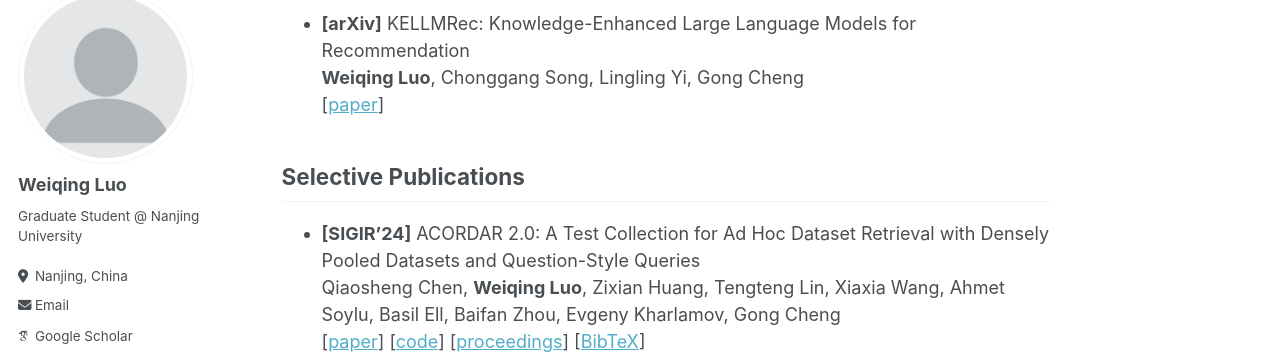
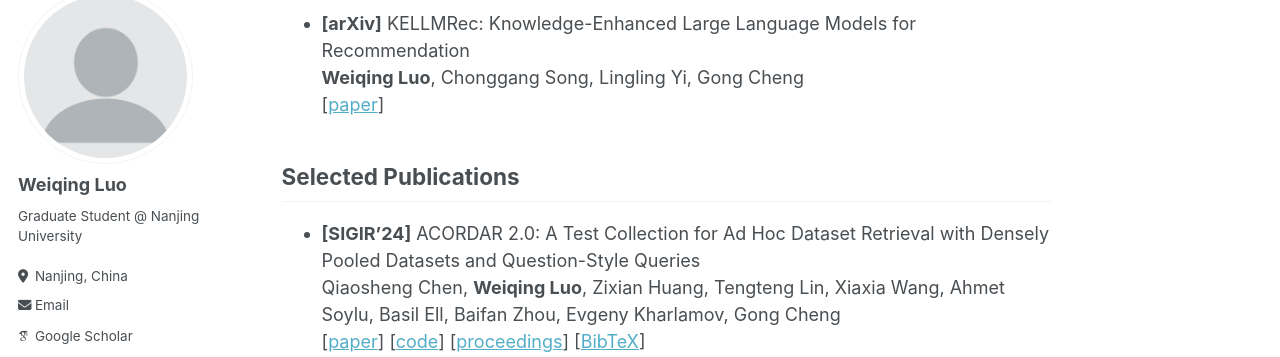
Before and after one commit to Hcnaeg/Hcnaeg.github.io, a Jekyll site: the page built from _pages/about.md, in a window 1280 px wide and 900 px high, scrolled down 454 px. Shown: the part 97-454 px from the top of the window. Built offline with Jekyll 4.4.1, drawn with Linux system fonts in a browser that asks for light colours; some web fonts are replaced.

Commit message:
update about.md

```diff
--- a/_pages/about.md
+++ b/_pages/about.md
@@ -24,7 +24,7 @@ I am currently working at [Tencent](https://www.tencent.com/en-us) as a research
 **Weiqing Luo**, Chonggang Song, Lingling Yi, Gong Cheng \\
 [[paper](https://arxiv.org/abs/2403.06642)]
 
-## Selective Publications
+## Selected Publications
 
 - **[SIGIR'24]** ACORDAR 2.0: A Test Collection for Ad Hoc Dataset Retrieval with Densely Pooled Datasets and Question-Style Queries \\
 Qiaosheng Chen, **Weiqing Luo**, Zixian Huang, Tengteng Lin, Xiaxia Wang, Ahmet Soylu, Basil Ell, Baifan Zhou, Evgeny Kharlamov, Gong Cheng \\
```
